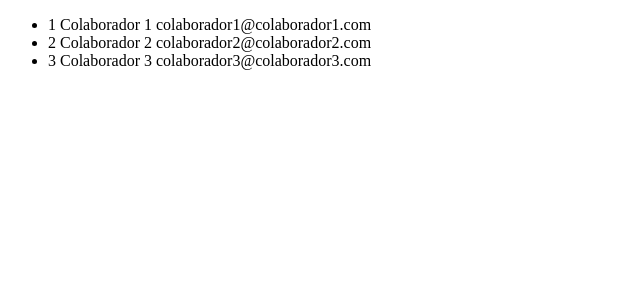
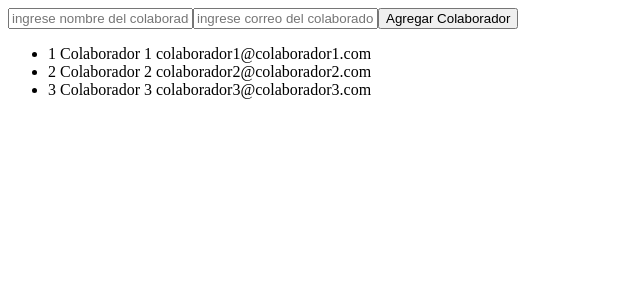
Before and after one commit to mg2023/desafio19_m4_react_d3, a React (Create React App) app: page / in a window 1280 px wide. Shown: the top 300 px of the page, without its empty margins (0-640 px from the left). Built offline with nearby package versions, Linux system fonts and the light colour scheme.

Commit message:
Se agrega un useState para cada campo del objeto colobaorador, permite enviar el formulario y agregar un nuevo colaborador a la lista

```diff
--- a/src/App.js
+++ b/src/App.js
@@ -1,13 +1,64 @@
 import { BaseColaboradores } from "./BaseColaboradores"
-
-const list = BaseColaboradores.map((colaborador) => <li key={colaborador} > {colaborador.id} {colaborador.nombre} {colaborador.correo}</li>)
-
-// const lista = listaOrdenada.map(color => <li key={color}> {color} </li>)
-
+import { useState } from "react"
 
 function App() {
+
+  const [colaboradorNombre, setColaboradorNombre] = useState("")
+  const [colaboradorCorreo, setColaboradorCorreo] = useState("")
+  const [colaboradorId, setColaboradorId] = useState("4")
+  const [listaColaboradores, setListaColaboradores] = useState(BaseColaboradores)
+  const list = listaColaboradores.map((colaborador) => <li key={colaborador.id} > {colaborador.id} {colaborador.nombre} {colaborador.correo}</li>)
+
+  //Función al enviar el formulario
+  const enviarFormulario = (e) => {
+    console.log("Enviar form")
+    e.preventDefault()
+    setColaboradorNombre(colaboradorNombre)
+    setColaboradorCorreo(colaboradorCorreo)
+
+    // Agregamos al colaborador
+    setListaColaboradores([...listaColaboradores, {
+      id: colaboradorId,
+      nombre: colaboradorNombre,
+      correo: colaboradorCorreo
+    },])
+
+    // Vaciamos el formulario
+    setColaboradorNombre("")
+    setColaboradorCorreo("")
+    setColaboradorId( Number(colaboradorId) + 1)
+  }
+  //Función al escribir sobre el input del formulario
+  const capturaNombre = (e) => {
+    console.log("Captura Nombre")
+    console.log(e.target.value)
+    setColaboradorNombre(e.target.value)
+  }
+
+  const capturaCorreo = (e) => {
+    console.log("Captura Correo")
+    console.log(e.target.value)
+    setColaboradorCorreo(e.target.value)
+  }
+
   return (
     <div>
+      <form onSubmit={enviarFormulario}>
+        <input
+          placeholder="ingrese nombre del colaborador"
+          name="ingrese-nombre-colaborador"
+          onChange={capturaNombre}
+          value={colaboradorNombre}
+        ></input>
+        <input
+          placeholder="ingrese correo del colaborador"
+          name="ingrese-correo-colaborador"
+          type="email"
+          onChange={capturaCorreo}
+          value={colaboradorCorreo}
+        ></input>
+        <button>Agregar Colaborador</button>
+      </form>
       <ul>
         {list}
       </ul>
```
